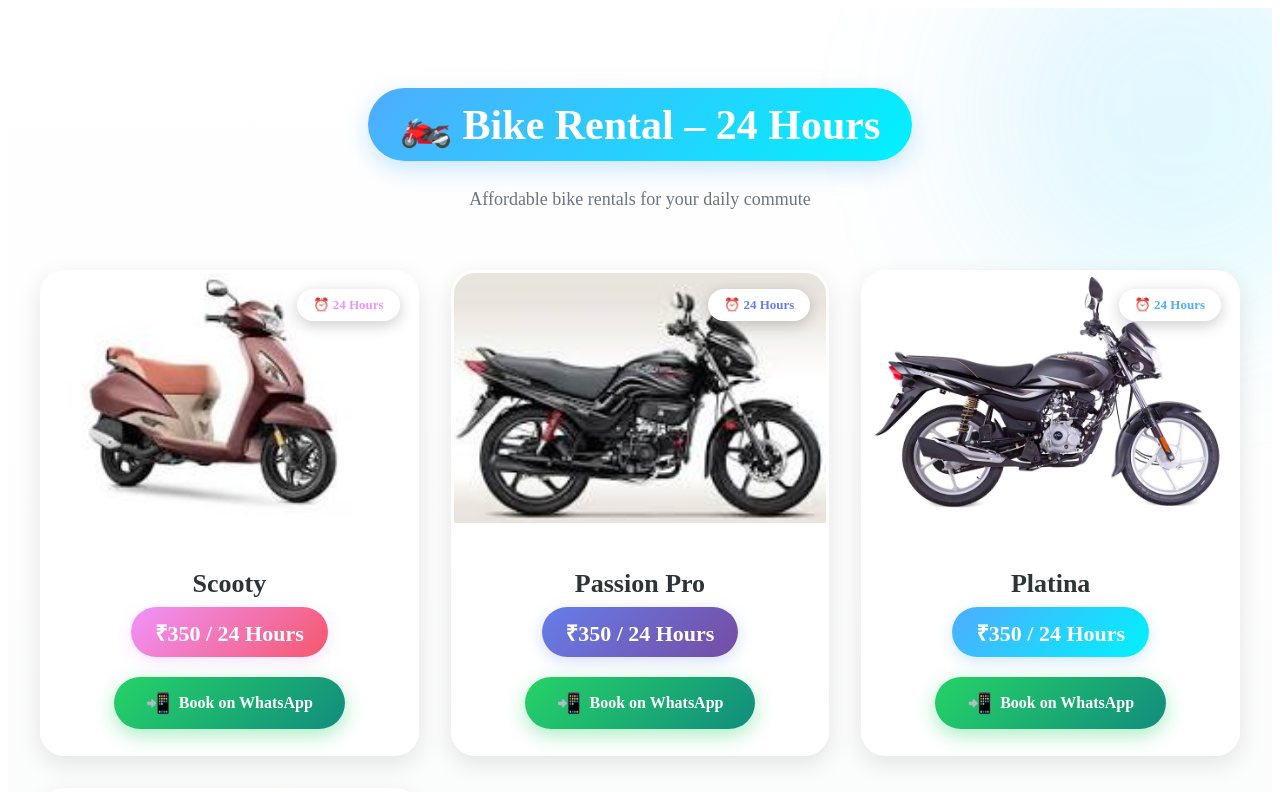
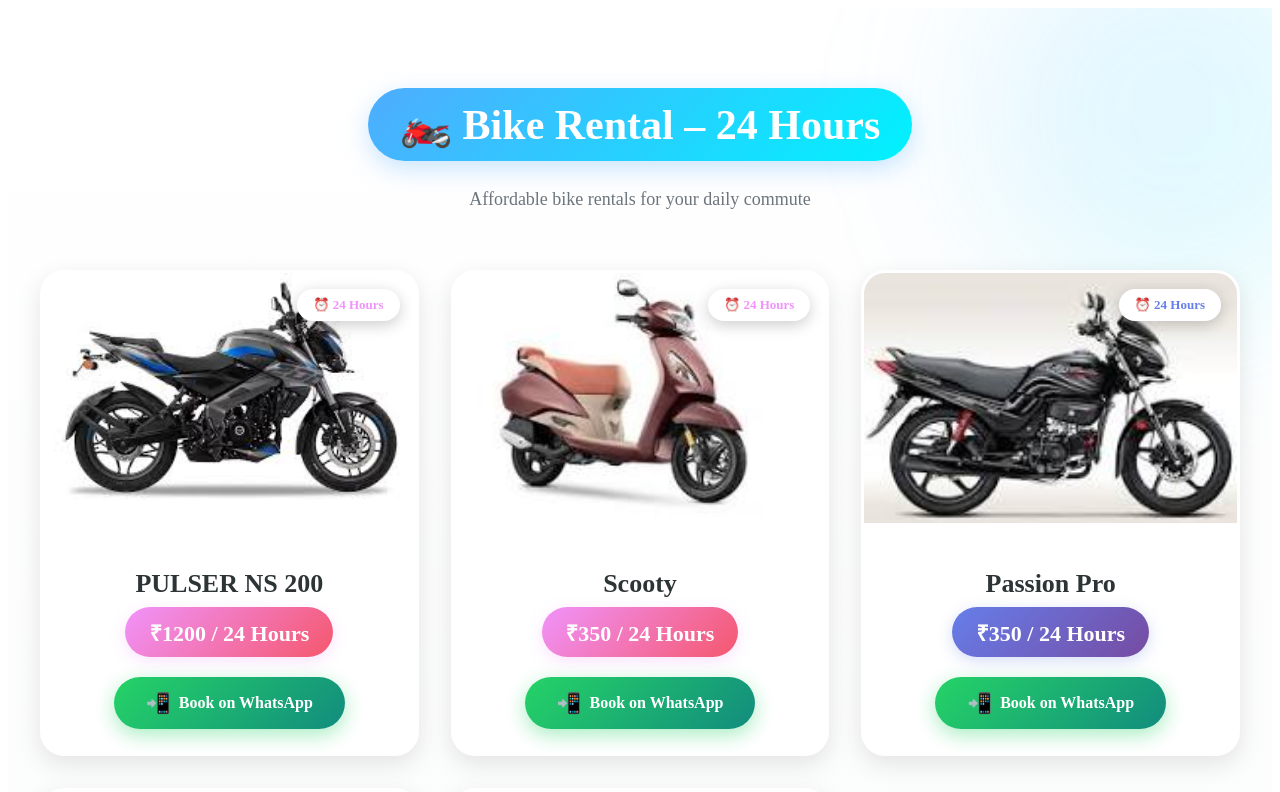
Before and after one commit to myexperiment787-art/vitmart, a Next.js app: page /bike in a window 1280 px wide. Shown: the top 792 px of the page. Built offline with nearby package versions, Linux system fonts and the light colour scheme.

Commit message:
Your descriptive commit message

```diff
--- a/src/app/bike/page.tsx
+++ b/src/app/bike/page.tsx
@@ -7,6 +7,13 @@
   const [hoveredBike, setHoveredBike] = useState<string | null>(null);
 
   const bikes = [
+    {
+      name: "PULSER NS 200",
+      price: 1200,
+      image: "/bikes/PULSERNS200.jpg",
+      gradient: "linear-gradient(135deg, #f093fb 0%, #f5576c 100%)",
+      color: "#f093fb",
+    },
     {
       name: "Scooty",
       price: 350,
```
Also changed, not shown: public/bikes/PULSERNS200.jpg (added).
